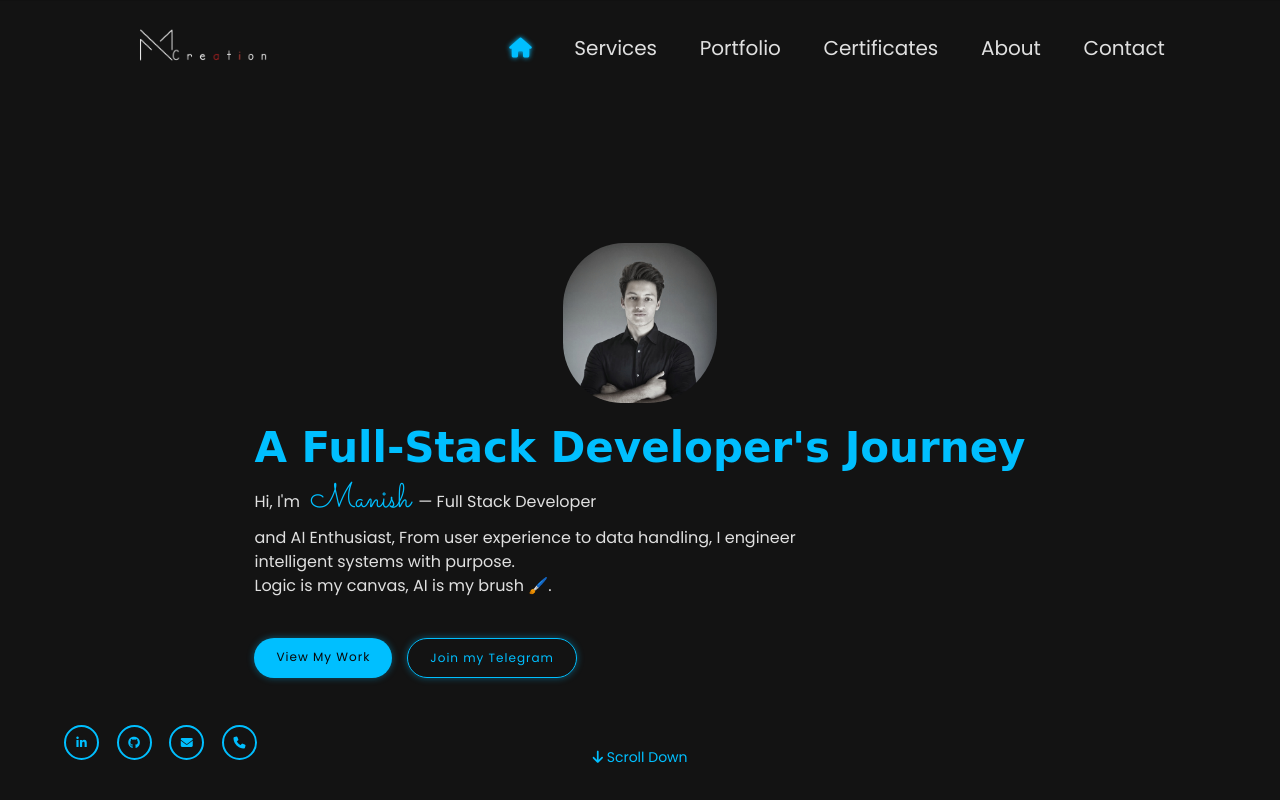
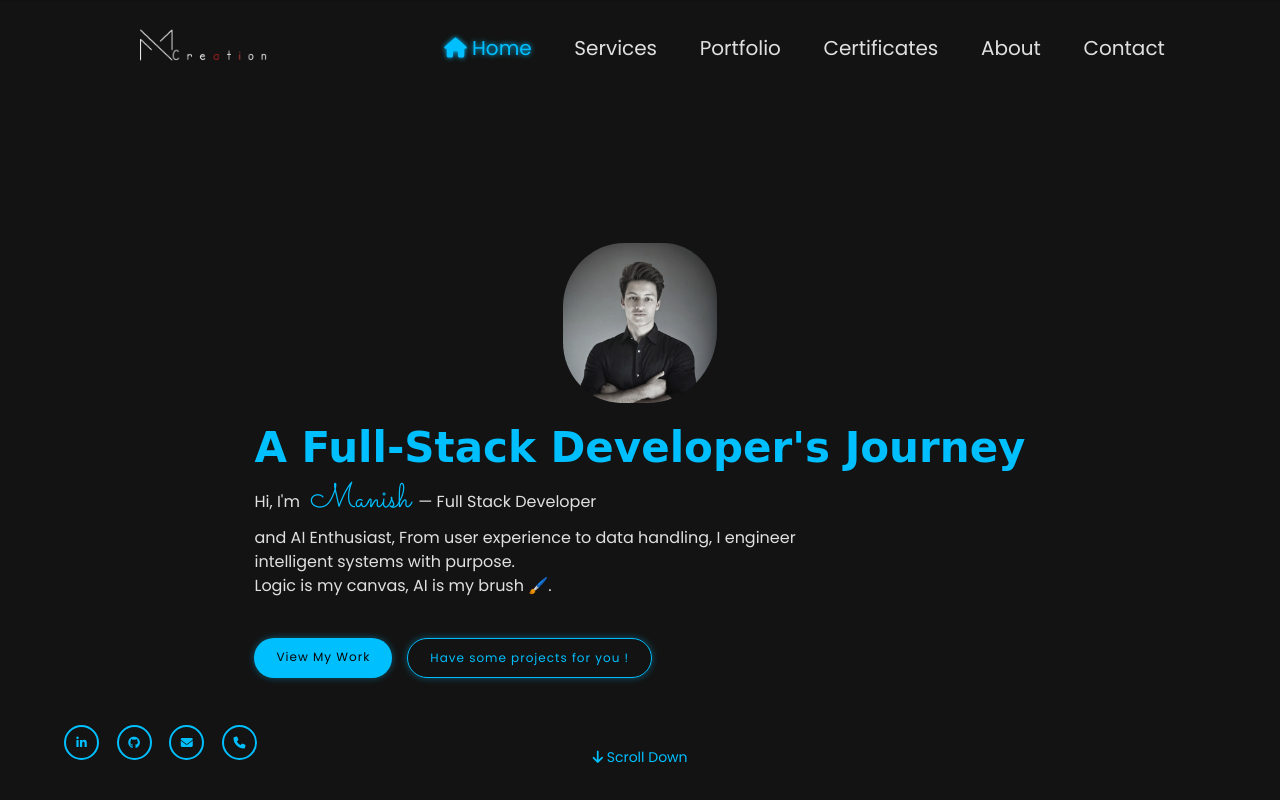
Before and after one commit to manish-panwarr/it-s-me, a plain HTML site: page index.html in a window 1280 px wide. Shown: the top 800 px of the page. Drawn offline with nearby package versions, Linux system fonts and the light colour scheme; a web font is replaced by a local one.

Commit message:
Update index.html

```diff
--- a/index.html
+++ b/index.html
@@ -84,7 +84,7 @@
     <header class="header">
         <a href="#home" class="logo-link"><img id="logo" src="images/mcreation.png" alt="My_logo" /></a>
         <nav class="navbar">
-            <a href="#home" class="active"><i class="fa-solid fa-house"></i></a>
+            <a href="#home" class="active"><i class="fa-solid fa-house"></i> Home</a>
             <a href="#services">Services</a>
             <a href="#projects">Portfolio</a>
             <a href="#certificate">Certificates</a>
@@ -116,14 +116,14 @@
                 </p>
                 <div class="btn-group">
                     <a href="#projects" class="btn">View My Work</a>
-                    <a href="https://telegram.org/" class="btn btn-secondary" target="_blank">Join my Telegram</a>
+                    <a href="https://t.me/manimms" class="btn btn-secondary" target="_blank">Have some projects for you !</a>
                 </div>
             </div>
             <div class="home-social">
                 <a href="https://www.linkedin.com/in/manish-mohan-singh-aab371374/" target="_blank"><i
                         class="fa-brands fa-linkedin-in"></i></a>
                 <a href="https://github.com/manish-panwarr" target="_blank"><i class="fa-brands fa-github"></i></a>
-                <a href="mailto:manishmohansingh43@gmail.com"><i class="fa-solid fa-envelope"></i></a>
+                <a href="mailto:panwarmanish0123@gmail.com"><i class="fa-solid fa-envelope"></i></a>
                 <a href="tel:9027811529"><i class="fa-solid fa-phone"></i></a>
             </div>
             <div class="scroll-down">
```
